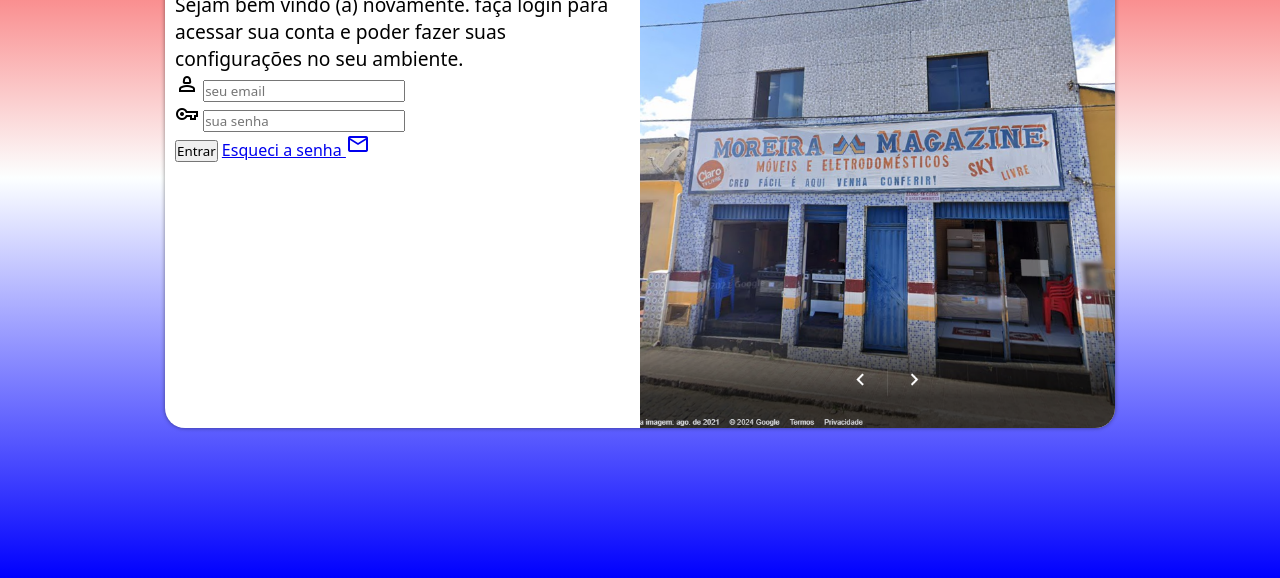
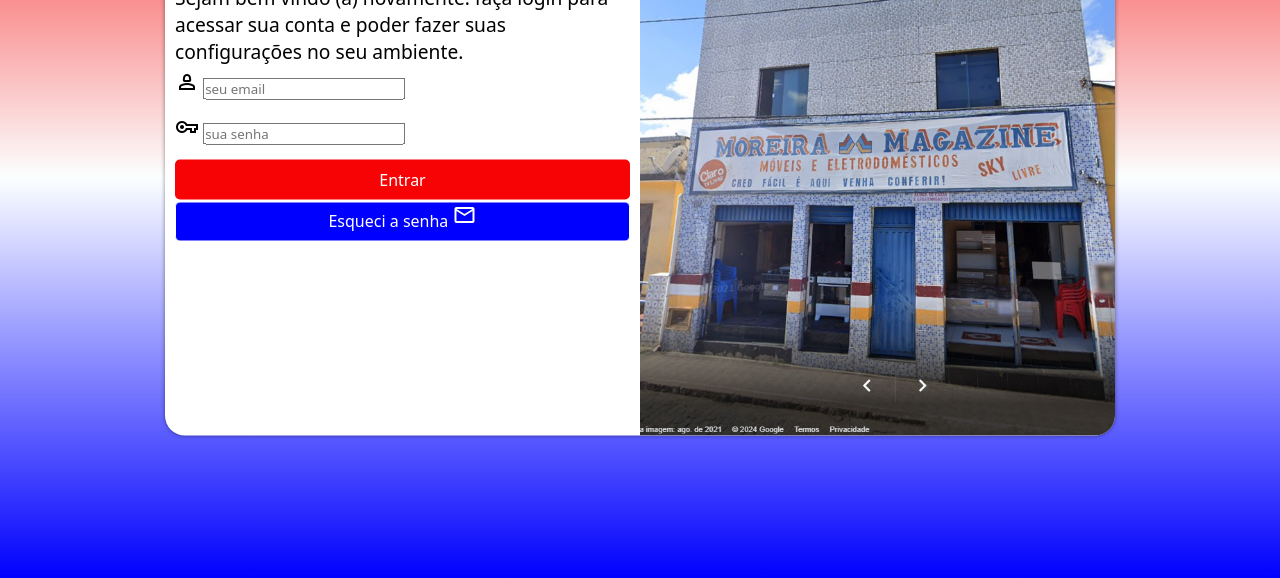
Before and after one commit to DanrleyCruz/projeto-login, a plain HTML site: page index.html in a window 1280 px wide. Shown: the part 222-800 px from the top of the page. Drawn offline with nearby package versions, Linux system fonts and the light colour scheme.

Commit message:
formatei o formulário

```diff
--- a/estilos/style.css
+++ b/estilos/style.css
@@ -28,9 +28,9 @@
 section#login{
     position: absolute;
     transform: translate(-50%, -50%);
-    background-color: white;
+    background-color: #ffffff;
     width: 250px;
-    height: 500px;
+    height: 515px;
     border-radius: 20px;
     top: 50%;
     left: 50%;
@@ -63,3 +63,47 @@
 div#formulario > p{
 font-size: 0.8em;
 }
+
+form > div.campo{
+    background-color: #ffffff;
+    height: 40px;
+    width: 100%;
+    border-radius: 5px;
+    margin:5px 0px;
+}
+
+form > input[type=submit]{
+    display: block;
+    font-size: 1em;
+    width: 100%;
+    height: 40px;
+    background-color: #F70305;
+    color: white;
+    border: none;
+    border-radius: 5px;
+    margin-top: 2px;
+}
+
+form > input[type=submit]:hover{
+    background-color: #0000FE;
+    cursor: pointer;
+}
+
+form > a.botao{
+    display: block;
+    text-align: center;
+    font-size: 1em;
+    width: 100%;
+    height: 40px;
+    background-color: #0000FE;
+    border: 1px solid #ffffff;
+    border-radius: 5px;
+    text-decoration: none;
+    color: white;
+    margin-top: 2px;
+
+}
+
+form > a.botao:hover{
+    background-color: #F70305;
+}
--- a/index.html
+++ b/index.html
@@ -36,8 +36,8 @@
                         <label for="isenha"></label>
                     </div>
 
-                    <input type="submit" value="Entrar">
-                    <a href="esqueci.html">Esqueci a senha
+                    <input  type="submit" value="Entrar">
+                    <a href="esqueci.html" class="botao">Esqueci a senha
                         <span class="material-symbols-outlined">
                             mail
                             </span>
```
